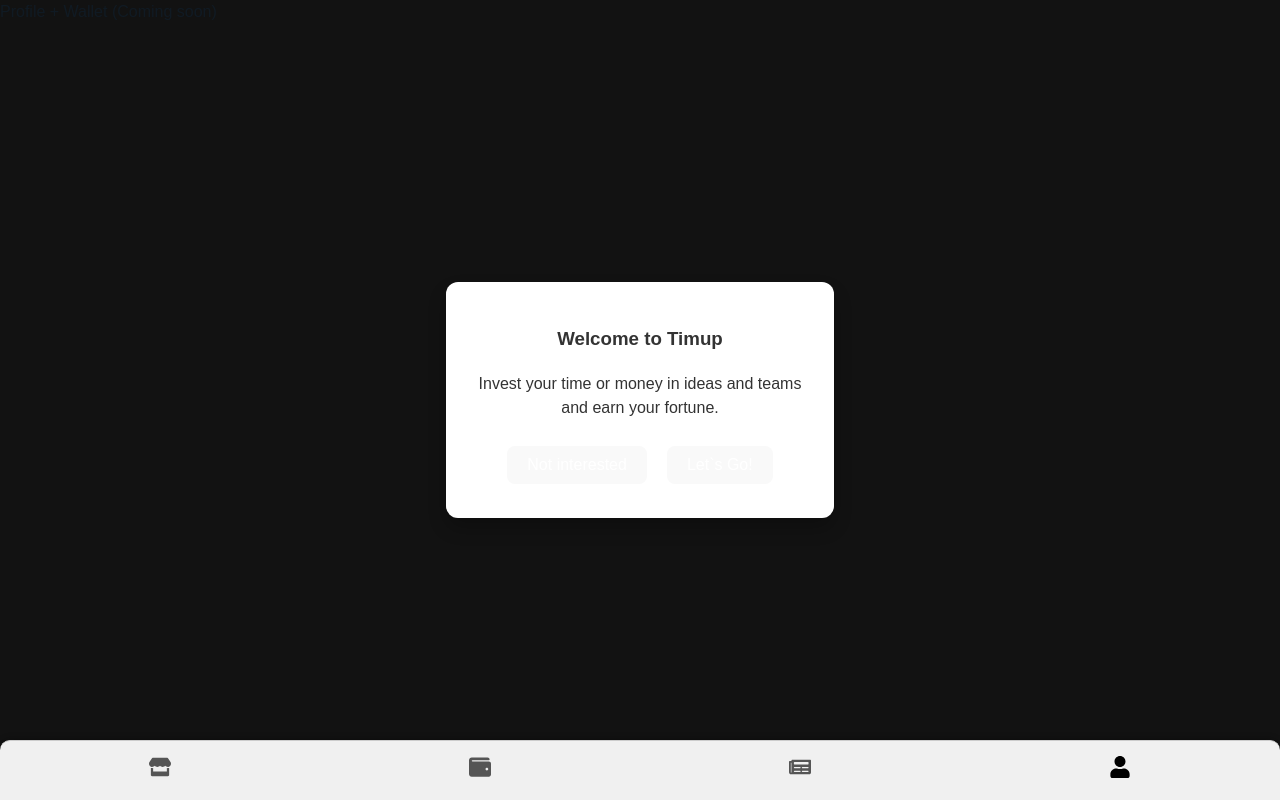
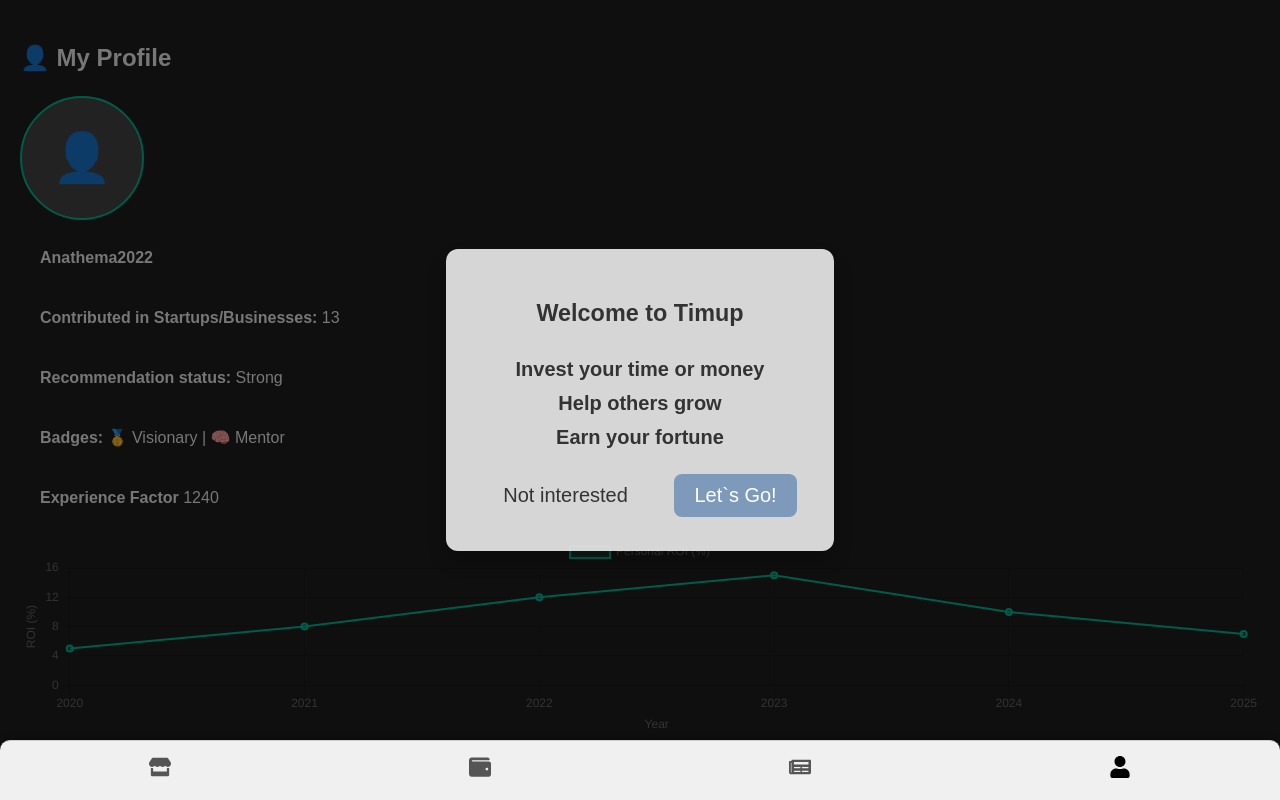
Before and after one commit to DrSanei/Timup-MVP, a React (Vite) app in the folder Timup-MVP-Boilerplate/: page /profile in a window 1280 px wide. Built offline with nearby package versions, Linux system fonts and the light colour scheme.

Commit message:
Beta-Version 0.0 UI Completed, UI Design Promoted

```diff
--- a/Timup-MVP-Boilerplate/src/App.css
+++ b/Timup-MVP-Boilerplate/src/App.css
@@ -120,7 +120,7 @@
   bottom: 0;
   left: 0;
   right: 0;
-  background: #f0f0f0;
+  background: #bab7b7;
   display: flex;
   justify-content: space-around;
   padding: 12px 0;
--- a/Timup-MVP-Boilerplate/src/App.jsx
+++ b/Timup-MVP-Boilerplate/src/App.jsx
@@ -5,6 +5,8 @@
 import BottomNav from './components/BottomNav'
 import OnboardingPopup from './components/OnboardingPopup'
 import MyInvestments from './components/MyInvestments'
+import Profile from './components/Profile'
+import Feeds from './components/Feeds'
 import './App.css'
 
 function App() {
@@ -28,8 +30,8 @@
         <Route path="/" element={<Dashboard xp={xp} tokens={tokens} />} />
         <Route path="/startup/:id" element={<StartupDetails onInvest={handleInvest} />} />
         <Route path="/investments" element={<MyInvestments onInvest={handleInvest} />} />
-        <Route path="/feeds" element={<div>Feeds (Leaderboards/News)</div>} />
-        <Route path="/profile" element={<div>Profile + Wallet (Coming soon)</div>} />
+        <Route path="/profile" element={<Profile />} />
+        <Route path="/feeds" element={<Feeds />} />
       </Routes>
       <BottomNav />
     </div>
--- a/Timup-MVP-Boilerplate/src/components/BottomNav.css
+++ b/Timup-MVP-Boilerplate/src/components/BottomNav.css
@@ -4,12 +4,12 @@
   left: 0;
   right: 0;
   height: 60px;
-  background: #313131; /* ✅ dark background */
+  background: #b3b2b2; /* Light background */
   display: flex;
   justify-content: space-around;
   align-items: center;
   border-top: 1px solid #444;
-  border-radius: 10px 10px 0 0; /* ✅ rounded top corners */
+  border-radius: 10px 10px 0 0; /* rounded top corners */
   z-index: 1000;
   box-shadow: 0 -1px 6px rgba(0, 0, 0, 0.3);
 }
--- /dev/null
+++ b/Timup-MVP-Boilerplate/src/components/Feeds.css
@@ -0,0 +1,45 @@
+.feeds-page {
+  padding: 20px;
+  background: #1e1e1e;
+  min-height: 100vh;
+  color: #f0f0f0;
+  box-sizing: border-box;
+}
+
+.tab-bar {
+  display: flex;
+  overflow-x: auto;
+  gap: 12px;
+  padding: 12px 16px;
+  margin-bottom: 8px;
+  scrollbar-width: none;
+}
+
+.tab-bar button {
+  flex: 1;
+  padding: 10px;
+  margin: 0 4px;
+  background: #444;
+  color: white;
+  border: none;
+  border-radius: 20px;
+  cursor: pointer;
+}
+
+.tab-bar .active {
+  background: #393945;
+}
+
+.news-card, .leader-card {
+  background: #2c2c2c;
+  padding: 12px;
+  margin: 10px 0;
+  border-radius: 8px;
+}
+
+.social-icons {
+  margin-top: 8px;
+  display: flex;
+  gap: 12px;
+  justify-content: flex-end;
+}
--- /dev/null
+++ b/Timup-MVP-Boilerplate/src/components/Feeds.jsx
@@ -0,0 +1,63 @@
+import React, { useState } from 'react'
+import './Feeds.css'
+
+const Feeds = () => {
+  const [tab, setTab] = useState("news")
+
+  const news = [
+    { title: "MediTrack hits 10K users!", startup: "MediTrack", id: 1 },
+    { title: "FinNova secures $1M seed", startup: "FinNova", id: 2 }
+  ]
+
+  const leaderboard = [
+    { name: "Ladan", profit: "$12,000" },
+    { name: "Mohamad", profit: "$9,800" }
+  ]
+
+  const jobs = [
+    { title: "UX Designer Needed", startup: "GoldChain", id: 3 },
+    { title: "React Dev Intern", startup: "MediTrack", id: 4 }
+  ]
+
+  return (
+    <div className="feeds-page">
+      <div className="tab-bar">
+        <button onClick={() => setTab("news")} className={tab === "news" ? "active" : ""}>News</button>
+        <button onClick={() => setTab("leaderboard")} className={tab === "leaderboard" ? "active" : ""}>Leaderboard</button>
+        <button onClick={() => setTab("jobs")} className={tab === "jobs" ? "active" : ""}>Jobs</button>
+      </div>
+
+      {tab === "news" && news.map(n => (
+        <div key={n.id} className="news-card">
+          <h4>{n.title}</h4>
+          <p>🔗 Related: {n.startup}</p>
+          <div className="social-icons">
+            <button>❤️</button>
+            <button>🔗</button>
+            <button>💬</button>
+          </div>
+        </div>
+      ))}
+
+      {tab === "leaderboard" && leaderboard.map((p, i) => (
+        <div key={i} className="leader-card">
+          <p>{i + 1}. {p.name} - {p.profit}</p>
+        </div>
+      ))}
+
+      {tab === "jobs" && jobs.map(j => (
+        <div key={j.id} className="news-card">
+          <h4>{j.title}</h4>
+          <p>🧩 Startup: {j.startup}</p>
+          <div className="social-icons">
+            <button>❤️</button>
+            <button>🔗</button>
+            <button>💬</button>
+          </div>
+        </div>
+      ))}
+    </div>
+  )
+}
+
+export default Feeds
--- a/Timup-MVP-Boilerplate/src/components/OnboardingPopup.css
+++ b/Timup-MVP-Boilerplate/src/components/OnboardingPopup.css
@@ -1,7 +1,8 @@
 /* popup */
 .popup-overlay {
   position: fixed;
-  top: 0; left: 0;
+  top: 0;
+  left: 0;
   width: 100vw;
   height: 100vh;
   background: rgba(0,0,0,0.5);
@@ -11,24 +12,56 @@
   justify-content: center;
 }
 
-
 .popup-box {
-  background: white;
+  background: rgba(228, 228, 228, 0.942);
   border-radius: 12px;
   padding: 24px;
   width: 60vw;
   max-width: 340px;
+  font-size: 20px;
   text-align: center;
   box-shadow: 0 10px 20px rgba(0,0,0,0.25);
-  color: #333; /* ✅ This is valid now */
+  color: #333;
 }
 
+.onboarding-steps {
+  margin: 12px 0; /* Space above and below the steps */
+}
+
+.onboarding-steps p {
+  margin: 4px 0; /* Closer spacing between steps */
+  font-weight: bold; /* Optional: Makes steps stand out */
+}
+
+.popup-buttons {
+  display: flex;
+  justify-content: space-around; /* Evenly spaces the buttons */
+}
 
 .popup-buttons button {
   margin: 10px;
   padding: 10px 20px;
-  font-size: 16px;
+  font-size: 20px;
   border-radius: 8px;
   cursor: pointer;
   border: none;
 }
+
+.not-interested-btn {
+  background: transparent; /* Transparent background */
+  color: #333; /* Matches text color for visibility */
+}
+
+.not-interested-btn:hover {
+  background: rgba(0,0,0,0.1); /* Slight hover effect for feedback */
+  color: #000; /* Darker text on hover */
+}
+
+.lets-go-btn {
+  background: #7d9abb; /* Keeps the original styled background */
+  color: white; /* White text for contrast */
+}
+
+.lets-go-btn:hover {
+  background: #4d687c; /* Darker shade on hover */
+}
--- a/Timup-MVP-Boilerplate/src/components/OnboardingPopup.jsx
+++ b/Timup-MVP-Boilerplate/src/components/OnboardingPopup.jsx
@@ -6,10 +6,14 @@
     <div className="popup-overlay">
       <div className="popup-box">
         <h3>Welcome to Timup</h3>
-        <p>Invest your time or money in ideas and teams and earn your fortune.</p>
+        <div className="onboarding-steps">
+          <p>Invest your time or money</p>
+          <p>Help others grow</p>
+          <p>Earn your fortune</p>
+        </div>
         <div className="popup-buttons">
-          <button onClick={onClose}>Not interested</button>
-          <button onClick={onClose}>Let`s Go!</button>
+          <button className="not-interested-btn" onClick={onClose}>Not interested</button>
+          <button className="lets-go-btn" onClick={onClose}>Let`s Go!</button>
         </div>
       </div>
     </div>
--- /dev/null
+++ b/Timup-MVP-Boilerplate/src/components/Profile.css
@@ -0,0 +1,42 @@
+.profile-page {
+  padding: 20px;
+  color: #f0f0f0;
+  background: #1e1e1e;
+  min-height: 100vh;
+  box-sizing: border-box;
+}
+
+.profile-section p {
+  margin: 16px 0;
+  padding: 10px 20px;
+  font-size: 16px;
+}
+
+.profile-photo-placeholder {
+  width: 120px;
+  height: 120px;
+  background: #444; /* Default gray background */
+  border-radius: 50%; /* Circular shape */
+  display: flex;
+  align-items: center;
+  justify-content: center;
+  font-size: 48px; /* Size of the icon */
+  color: #ccc; /* Icon color */
+  border: 2px solid #00b894; /* Optional border for style */
+}
+
+.profile-section button {
+  margin-top: 16px;
+
+  background-color: #000000;
+  border: none;
+  border-radius: 8px;
+  color: white;
+  font-weight: bold;
+  cursor: pointer;
+}
+
+.roi-chart-container {
+  width: 100%;
+  height: 200px; /* Fixed height for the chart */
+}
--- /dev/null
+++ b/Timup-MVP-Boilerplate/src/components/Profile.jsx
@@ -0,0 +1,90 @@
+import React, { useState } from 'react'
+import './Profile.css'
+import { Line } from 'react-chartjs-2'
+import {
+  Chart as ChartJS,
+  CategoryScale,
+  LinearScale,
+  PointElement,
+  LineElement,
+  Title,
+  Tooltip,
+  Legend,
+} from 'chart.js'
+
+ChartJS.register(CategoryScale, LinearScale, PointElement, LineElement, Title, Tooltip, Legend)
+
+const Profile = () => {
+  const roiData = {
+    labels: ['2020', '2021', '2022', '2023', '2024', '2025'],
+    datasets: [
+      {
+        label: 'Personal ROI (%)',
+        data: [5, 8, 12, 15, 10, 7],
+        borderColor: '#00b894',
+        backgroundColor: 'rgba(0, 184, 148, 0.2)',
+        borderWidth: 2,
+        fill: true,
+      },
+    ],
+  }
+
+  const options = {
+    responsive: true,
+    maintainAspectRatio: false,
+    scales: {
+      y: {
+        beginAtZero: true,
+        title: {
+          display: true,
+          text: 'ROI (%)',
+        },
+      },
+      x: {
+        title: {
+          display: true,
+          text: 'Year',
+        },
+      },
+    },
+    plugins: {
+      legend: {
+        position: 'top',
+      },
+      tooltip: {
+        mode: 'index',
+        intersect: false,
+      },
+    },
+  }
+
+  const [isLiked, setIsLiked] = useState(false)
+  const handleLikeClick = () => setIsLiked(!isLiked)
+
+  return (
+    <div className="profile-page">
+      <h2>👤 My Profile</h2>
+      <div className="profile-section">
+        <div className="profile-photo-placeholder">👤</div>
+        <p><strong>Anathema2022</strong></p>
+        <p><strong>Contributed in Startups/Businesses:</strong> 13</p>
+        <p><strong>Recommendation status:</strong> Strong</p>
+        <p><strong>Badges:</strong> 🥇 Visionary | 🧠 Mentor</p>
+        <p><strong>Experience Factor</strong> 1240</p>
+        <div className="roi-chart-container">
+          <Line data={roiData} options={options} />
+        </div>
+        <div className="social-buttons">
+          <button className={`social-btn ${isLiked ? 'liked' : ''}`} onClick={handleLikeClick}>
+            ♥
+          </button>
+          <button className="social-btn">↗</button>
+          <button className="social-btn">💬</button>
+        </div>
+        <button>Edit Profile</button>
+      </div>
+    </div>
+  )
+}
+
+export default Profile
--- a/Timup-MVP-Boilerplate/src/components/StartupCard.css
+++ b/Timup-MVP-Boilerplate/src/components/StartupCard.css
@@ -20,42 +20,41 @@
 
 .social-buttons {
   display: flex;
-  justify-content: flex-end; /* Aligns buttons to the right */
-  gap: 8px;
-  margin-top: 8px; /* Space above social buttons */
-  position: absolute;
-  bottom: 60px; /* Adjust based on action-buttons height */
-  right: 12px; /* Sticks to the right edge */
+  justify-content: left ; /* Centered for profile, adjust as needed */
+  align-items: left
+  gap: 16px;
+  margin: 8px 0; /* Space around social buttons */
 }
 
 .social-btn {
-  color: #841313;
-  background-color: white;
-  border: none;
-  padding: 4px 8px;
-  border-radius: 4px;
-  color: rgb(156, 38, 38);
-  font-weight: bold;
-  cursor: pointer;
-  width: 30px; /* Fixed width for icon buttons */
-  height: 30px;
-  display: flex;
-  align-items: center;
-  justify-content: center;
+  background: transparent !important; /* Overrides inherited background */
+  background-color: transparent;
+  border: 0px solid #00b894 !important; /* Overrides inherited border */
+  padding: 4px 8px !important;
+  border-radius: 4px !important;
+  color: #00b894 !important; /* Overrides inherited color */
+  font-weight: bold !important;
+  cursor: pointer !important;
+  width: 30px !important;
+  height: 30px !important;
+  display: flex !important;
+  align-items: center !important;
+  justify-content: center !important;
 }
 
 .social-btn.liked {
-  background: #ff4d4d; /* Red background when liked */
+  background: transparent !important;
+  color: #ff4d4d !important;
+  border-color: #ff4d4d !important;
 }
 
 .social-btn:hover {
-  background: #009d7a;
+  background: rgba(0, 184, 148, 0.1) !important;
 }
 
 .social-btn.liked:hover {
-  background: #cc0000; /* Darker red on hover when liked */
+  background: rgba(255, 77, 77, 0.1) !important;
 }
-
 .action-buttons {
   display: flex;
   justify-content: space-between;
--- a/Timup-MVP-Boilerplate/src/components/StartupDetails.jsx
+++ b/Timup-MVP-Boilerplate/src/components/StartupDetails.jsx
@@ -6,57 +6,97 @@
 
 ChartJS.register(ArcElement, Tooltip, Legend)
 
+const chartData = {
+  labels: ['R&D', 'Marketing', 'Operations', 'Other'],
+  datasets: [
+    {
+      data: [40000, 30000, 20000, 10000],
+      backgroundColor: ['#f39c12', '#2ecc71', '#3498db', '#9b59b6'],
+      borderWidth: 1,
+    },
+  ],
+}
+
+const options = {
+  responsive: true,
+  maintainAspectRatio: false, // Allows custom height and width
+}
+
 const StartupDetails = () => {
   const { id } = useParams()
 
   // Dummy data for illustration
   const startup = {
-    name: "MediTrack",
-    category: "HealthTech",
-    stage: "Seed",
-    valuation: "$2.5M",
-    seeking: "$500K",
-    aiSuccessRate: "83%",
-    pitchVideoUrl: "https://www.youtube.com/embed/dQw4w9WgXcQ",
-    whitePaper: "https://example.com/whitepaper.pdf",
-    website: "https://ycombinator.com",
-    milestones: ["MVP Ready", "10K Users", "$8K MRR"],
-    KPIs: ["Customer Acquisition Cost: $20", "Churn Rate: 10%", "Burn Rate: $20,000 per month"],
+    name: 'MediTrack',
+    category: 'HealthTech',
+    stage: 'Seed',
+    valuation: '$2.5M',
+    seeking: '$500K',
+    aiSuccessRate: '83%',
+    milestones: ['MVP Ready', '10K Users', '$8K MRR'],
+    KPIs: ['Customer Acquisition Cost: $20', 'Churn Rate: 10%', 'Burn Rate: $20,000 per month'],
     projects: [
-      { title: "Design Landing Page", skills: "React, Figma", hours: 10, reward: "$100 / 2x shares" },
-      { title: "API Integration", skills: "Node.js", hours: 15, reward: "$150 / 2x shares" }
+      { title: 'Design Landing Page', skills: 'React, Figma', hours: 10, reward: '$100 / 2x shares' },
+      { title: 'API Integration', skills: 'Node.js', hours: 15, reward: '$150 / 2x shares' },
     ],
     team: [
-      { name: "Mohamad", role: "Founder", time: "20h/week" },
-      { name: "Ladan", role: "CTO", time: "15h/week" }
+      { name: 'Mohamad', role: 'Founder', time: '20h/week' },
+      { name: 'Ladan', role: 'CTO', time: '15h/week' },
     ],
-    expensesChart: "Sample Chart",
-    riskScore: "Moderate",
-    industryTrend: "↑ HealthTech +12%",
-
-  }
-
-  const chartData = {
-    labels: ['R&D', 'Marketing', 'Operations', 'Other'],
-    datasets: [
-      {
-        data: [40000, 30000, 20000, 10000],
-        backgroundColor: ['#f39c12', '#2ecc71', '#3498db', '#9b59b6'],
-        borderWidth: 1
-      }
-    ]
+    expensesChart: 'Sample Chart',
+    riskScore: 'Moderate',
+    industryTrend: '↑ HealthTech +12%',
+    pitchVideoUrl: 'https://www.youtube.com/embed/dQw4w9WgXcQ',
+    whitePaper: 'https://example.com/whitepaper.pdf',
   }
 
   return (
     <div className="startup-details">
       <h2>{startup.name}</h2>
-      <p><strong>Category:</strong> {startup.category}<p></p>
-      <p></p><strong>Stage:</strong> {startup.stage}</p>
-      <p><strong>Valuation:</strong> {startup.valuation}<p>
-      </p> <strong>Seeking:</strong> {startup.seeking}</p>
-      <p><strong>Key Performance Indicators:</strong> {startup.KPIs.join(' | ')}</p>
-      <p><strong>AI Predicted Success Rate:</strong> {startup.aiSuccessRate}</p>
+      <p>
+        <strong>Category:</strong> {startup.category}
+      </p>
+      <p>
+        <strong>Stage:</strong> {startup.stage}
+      </p>
+      <p>
+        <strong>Key Performance Indicators:</strong> {startup.KPIs.join(' | ')}
+      </p>
+      <p>
+        <strong>AI Predicted Success Rate:</strong> {startup.aiSuccessRate}
+      </p>
+      <p>
+        <a href={startup.whitePaper} target="_blank" rel="noreferrer">
+          📄 View White Paper
+        </a>
+      </p>
+      <h4>🚀 Key Milestones</h4>
+      <ul>
+        {startup.milestones.map((m, i) => (
+          <li key={i}>{m}</li>
+        ))}
+      </ul>
+      <h4>💸 Investment Section</h4>
+      <p>
+        <strong>Valuation:</strong> {startup.valuation}
+      </p>
+      <p>
+        <strong>Seeking:</strong> {startup.seeking}
+      </p>
+      <div className="chart-container" style={{ width: '250px', height: '250px', margin: '0 auto' }}>
+        <Pie data={chartData} options={options} />
+        <p style={{ textAlign: 'center' }}>
+          <strong>Total Expenses:</strong> $100,000
+        </p>
+      </div>
 
+
+      <h4>👥 Team</h4>
+      {startup.team.map((t, i) => (
+        <p key={i}>
+          {t.name} — {t.role} ({t.time})
+        </p>
+      ))}
       <div className="video-section">
         <iframe
           width="100%"
@@ -67,41 +107,19 @@
           allowFullScreen
         ></iframe>
       </div>
-
-      <p><a href={startup.whitePaper} target="_blank" rel="noreferrer">📄 View White Paper</a></p>
-
-      <h4>🚀 Key Milestones</h4>
-      <ul>
-        {startup.milestones.map((m, i) => <li key={i}>{m}</li>)}
-      </ul>
-
-
-      <h4>👥 Team</h4>
-      {startup.team.map((t, i) => (
-        <p key={i}>{t.name} — {t.role} ({t.time})</p>
-      ))}
-
-      <h4>💸 Investment Section</h4>
-      <div className="chart-container" style={{ width: '250px', height: '250px', margin: '0 auto' }}>
-      <Pie data={chartData} />
-      <p style={{ textAlign: 'center' }}><strong>Total Expenses:</strong> $100,000</p>
-      </div>
-      <p>💰 Equity or Perks: 2% equity for $500</p>
-
       <h4>🧠 Risk & Score</h4>
       <p>Risk Level: {startup.riskScore}</p>
       <p>Industry Trend: {startup.industryTrend}</p>
       <h4>📋 Open Projects</h4>
-
       {startup.projects.map((p, i) => (
         <div key={i} className="project-card">
           <strong>{p.title}</strong>
           <p>Skills: {p.skills}</p>
           <p>Time: {p.hours} hours</p>
-          <p>Reward: {p.reward}</p>
+          <p>Reward: {p.reward},</p>
+          <button>Read more ...</button>
         </div>
       ))}
-
       <div className="action-buttons fixed-action">
         <button>Invest Time</button>
         <button>Invest Money</button>
```
Also changed, not shown: Timup-MVP-Boilerplate/src/components/StartupCard.jsx (+4 -4 lines).
